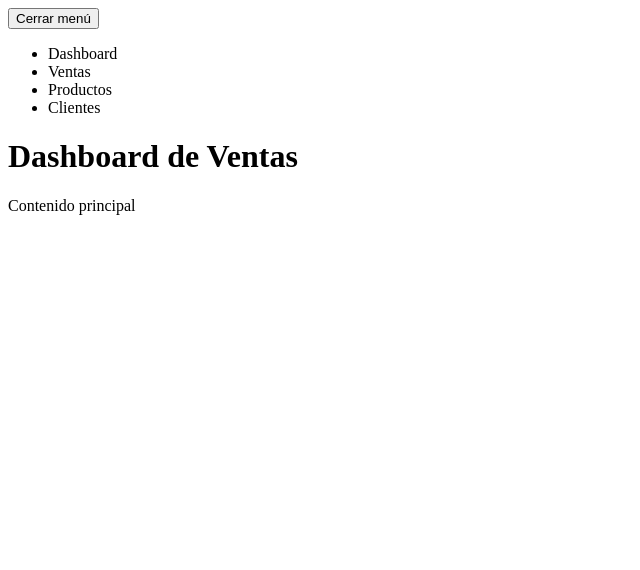
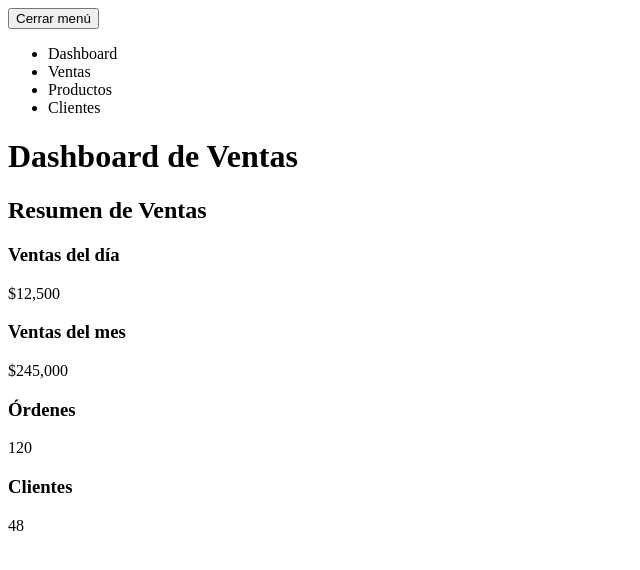
Before and after one commit to antonioval-sys/dashboard-ventas, a React (Vite) app: page / in a window 1280 px wide. Shown: the top 570 px of the page, without its empty margins (0-640 px from the left). Built offline with nearby package versions, Linux system fonts and the light colour scheme.

Commit message:
mod-vent

```diff
--- /dev/null
+++ b/src/components/StatCard.jsx
@@ -0,0 +1,8 @@
+export default function StatCard({ titulo, valor }) {
+  return (
+    <div>
+      <h3>{titulo}</h3>
+      <p>{valor}</p>
+    </div>
+  )
+}
--- a/src/pages/Dashboard.jsx
+++ b/src/pages/Dashboard.jsx
@@ -1,7 +1,15 @@
+import StatCard from '../components/StatCard'
 export default function Dashboard() {
-  return (
+ return (
     <main>
-      <p>Contenido principal</p>
+      <h2>Resumen de Ventas</h2>
+
+      <div>
+        <StatCard titulo="Ventas del día" valor="$12,500" />
+        <StatCard titulo="Ventas del mes" valor="$245,000" />
+        <StatCard titulo="Órdenes" valor="120" />
+        <StatCard titulo="Clientes" valor="48" />
+      </div>
     </main>
   )
 }
```
